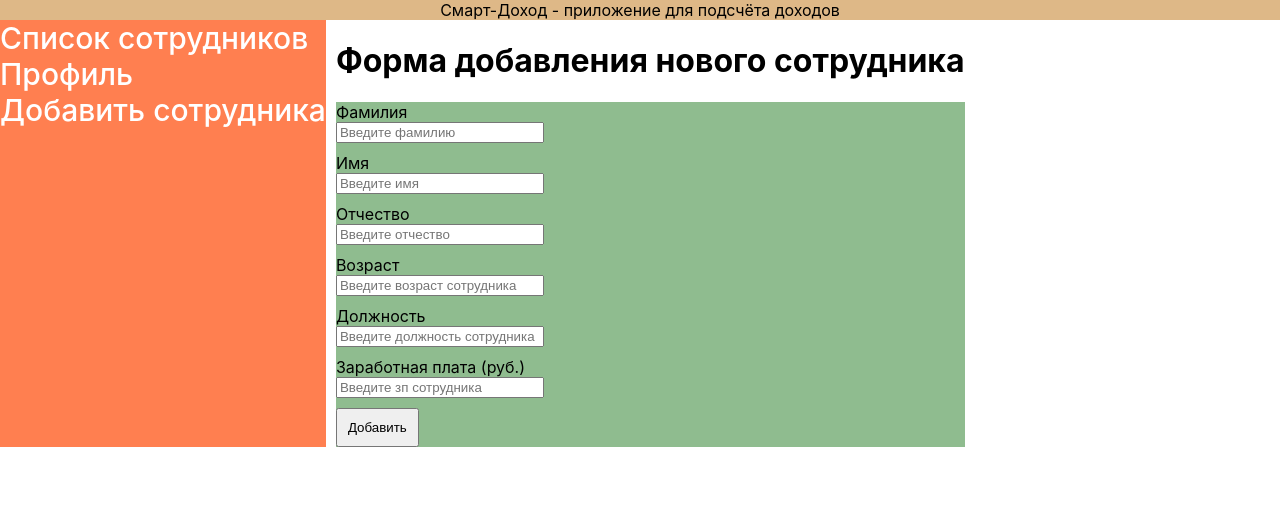
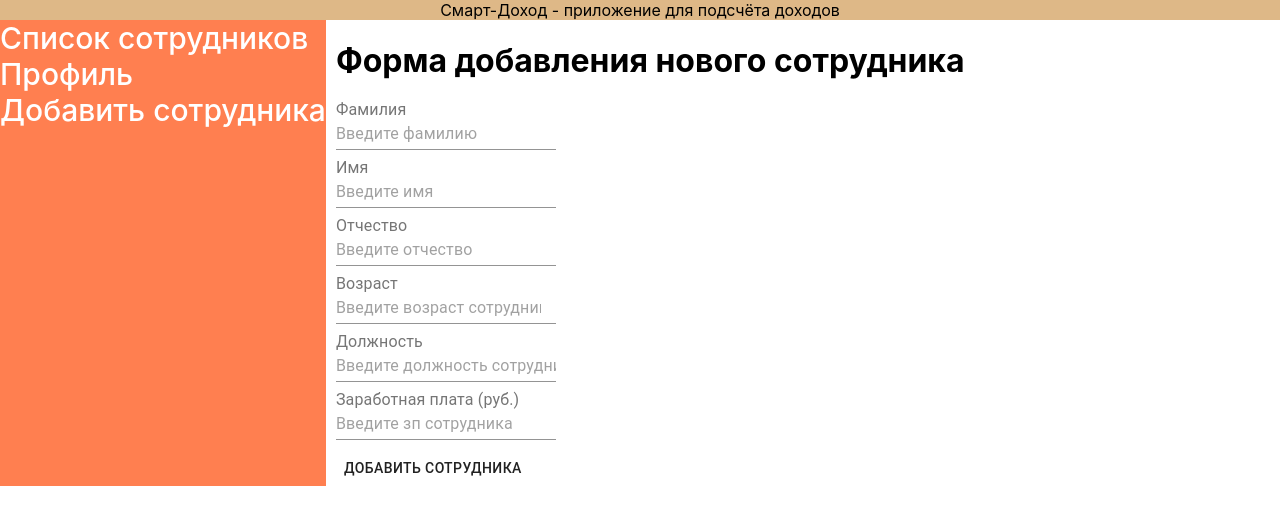
Before and after one commit to MaksimWeb/Front-End-Test, a React (Create React App) app in the folder my-app/: page /adduser in a window 1280 px wide. Shown: the top 524 px of the page. Built offline with nearby package versions, Linux system fonts and the light colour scheme.

Commit message:
plus hooks

```diff
--- a/my-app/src/Common/FormControls/FormControls.js
+++ /dev/null
@@ -1,6 +0,0 @@
-import React from "react";
-
-export const Input = (props) => {
-    debugger
-    return <input type="text" />
-}
--- a/my-app/src/components/AddWorker/AddWorker.jsx
+++ b/my-app/src/components/AddWorker/AddWorker.jsx
@@ -1,52 +1,133 @@
-import React from "react";
+import React, {useReducer} from "react";
 import style from "./AddWorker.module.css"
-import {Field, reduxForm} from "redux-form";
+import {Formik, Field, Form} from 'formik';
+import {Button, InputLabel, TextField} from "@material-ui/core";
+import * as Yup from 'yup';
+import {Redirect} from "react-router-dom";
+
+const symbols = (/^[^0-9]*$/);
+
+const SignupSchema = Yup.object().shape({
+    workerSurname: Yup.string()
+        .min(2, 'Too Short!')
+        .max(50, 'Too Long!')
+        .required('Required')
+        .matches(symbols, 'Invalid surname'),
+    workerName: Yup.string()
+        .min(2, 'Too Short!')
+        .max(50, 'Too Long!')
+        .required('Required')
+        .matches(symbols, 'Invalid name'),
+    workerMiddlename: Yup.string()
+        .min(2, 'Too Short!')
+        .max(50, 'Too Long!')
+        .required('Required')
+        .matches(symbols, 'Invalid middlename'),
+    workerPosition: Yup.string()
+        .min(2, 'Too Short!')
+        .max(50, 'Too Long!')
+        .required('Required')
+        .matches(symbols, 'Invalid position')
+});
+
 
 const AddWorker = (props) => {
 
     let onAddUser = (values) => {
-         props.addUser(values);
+        props.addUser(values);
     }
 
     return (
         <div>
             <h1>Форма добавления нового сотрудника</h1>
-            <AddWorkerReduxForm onSubmit={onAddUser}/>
+            <AddWorkerForm addUser={onAddUser}/>
         </div>
     )
 }
 
 const AddWorkerForm = (props) => {
-    return  <form onSubmit={props.handleSubmit}className={style.workersBlock}>
 
+    const initialState = false;
+
+    function reducer(state, action) {
+        switch (action.type) {
+            case 'submit': {
+              return true;
+            }
+            default:
+                throw new Error();
+        }
+    }
+
+    const [state, dispatch] = useReducer(reducer, initialState);
+
+    if (state) {
+        return <Redirect to={'/workers'}/>
+    }
+
+    return (
         <div>
-            Фамилия
-            <Field className={style.input} name="workerSurname" component="input" placeholder="Введите фамилию"/>
+            <Formik
+                initialValues={{
+                    workerSurname: '',
+                    workerName: '',
+                    workerMiddlename: '',
+                    workerAge: '',
+                    workerPosition: '',
+                    workerSalary: '',
+                }}
+                validationSchema={SignupSchema}
+                onSubmit={async (values) => {
+                    props.addUser(values)
+                    dispatch({type:'submit'})
+                }}
+            >
+                {({values, errors, touched}) => (
+                    <Form className={style.form}>
+                        <InputLabel htmlFor='lastName'>Фамилия</InputLabel>
+                        <Field className={style.formField} id="lastName" name="workerSurname"
+                               placeholder="Введите фамилию"
+                               as={TextField}/>
+                        {errors.workerSurname && touched.workerSurname ? (<div>{errors.workerSurname}</div>
+                        ) : null}
+
+                        <InputLabel htmlFor='firstName'>Имя</InputLabel>
+                        <Field className={style.formField} id="firstName" name="workerName" placeholder="Введите имя"
+                               as={TextField}/>
+                        {errors.workerName && touched.workerName ? (<div>{errors.workerName}</div>
+                        ) : null}
+
+                        <InputLabel htmlFor='middleName'>Отчество</InputLabel>
+                        <Field className={style.formField} id="middleName" name="workerMiddlename"
+                               placeholder="Введите отчество" as={TextField}/>
+                        {errors.workerMiddlename && touched.workerMiddlename ? (<div>{errors.workerMiddlename}</div>
+                        ) : null}
+
+                        <InputLabel htmlFor='age'>Возраст</InputLabel>
+                        <Field className={style.formField} id="age" name="workerAge" type="number"
+                               placeholder="Введите возраст сотрудника" as={TextField}/>
+
+                        <InputLabel htmlFor='position'>Должность</InputLabel>
+                        <Field className={style.formField} id="position" name="workerPosition"
+                               placeholder="Введите должность сотрудника" as={TextField}/>
+                        {errors.workerPosition && touched.workerPosition ? (<div>{errors.workerPosition}</div>
+                        ) : null}
+
+                        <InputLabel htmlFor='salary'>Заработная плата (руб.)</InputLabel>
+                        <Field className={style.formField} id="salary" name="workerSalary" type="number"
+                               placeholder="Введите зп сотрудника" as={TextField}/>
+
+                        <div>
+                            <Button type="submit">Добавить сотрудника</Button>
+                        </div>
+
+                    </Form>
+                )}
+
+            </Formik>
         </div>
-       <div>
-           Имя
-           <Field className={style.input} name="workerName" component="input" placeholder="Введите имя"/>
-       </div>
-        <div>
-            Отчество
-            <Field className={style.input} name="workerMiddlename" component="input" placeholder="Введите отчество"/>
-        </div>
-        <div>
-            Возраст
-            <Field className={style.input} name="workerAge" component="input" type="number" placeholder="Введите возраст сотрудника"/>
-        </div>
-        <div>
-            Должность
-            <Field className={style.input} name="workerPosition" component="input" placeholder="Введите должность сотрудника"/>
-        </div>
-        <div>
-            Заработная плата (руб.)
-            <Field className={style.input} name="workerSalary" component="input" type="number" placeholder="Введите зп сотрудника"/>
-        </div>
-        <button>Добавить</button>
-    </form>
-}
+    )
 
-const AddWorkerReduxForm = reduxForm ({form:'addWorker'}) (AddWorkerForm)
+};
 
 export default AddWorker;
--- a/my-app/src/components/AddWorker/AddWorker.module.css
+++ b/my-app/src/components/AddWorker/AddWorker.module.css
@@ -1,17 +1,12 @@
 .workersBlock {
     background: darkseagreen;
     width: 100%;
-}
-
-input {
-    display: block;
-    margin-bottom: 10px;
 }
 
 button {
     padding: 10px;
 }
 
-.input {
-    width: 200px;
+.formField {
+    margin-bottom: 10px  !important;;
 }
--- a/my-app/src/components/Profile/Profile.jsx
+++ b/my-app/src/components/Profile/Profile.jsx
@@ -1,9 +1,10 @@
-import React from "react";
+import React, {useEffect} from "react";
 import style from "./Profile.module.css"
 import {Redirect} from 'react-router-dom';
 import {Formik, Field, Form, FieldArray} from 'formik';
 import {Button, InputLabel, TextField} from "@material-ui/core";
 import * as Yup from 'yup';
+import {Profit} from "../../redux/worker-reducer";
 
 const symbols = (/^[^0-9]*$/);
 
@@ -62,7 +63,15 @@ const Profile = (props) => {
     )
 }
 
-const Basic = (props) => (
+const Basic = (props) => {
+
+    let initialState = props.profile.profit.reduce((accum, elem) => accum + elem.salary, 0)
+
+    useEffect(() => {
+
+    }, [initialState])
+
+    return (
         <div>
 
             <Formik
@@ -78,12 +87,14 @@ const Basic = (props) => (
                 validationSchema={SignupSchema}
                 onSubmit={async (values) => {
                     props.changeData(values, props.profile.id)
+
                 }}
             >
                 {({values, errors, touched}) => (
                     <Form className={style.form}>
                         <InputLabel htmlFor='lastName'>Фамилия</InputLabel>
-                    <Field className={style.formField} id="lastName" name="editedSurname" placeholder="Введите фамилию"
+                        <Field className={style.formField} id="lastName" name="editedSurname"
+                               placeholder="Введите фамилию"
                                as={TextField}/>
                         {errors.editedSurname && touched.editedSurname ? (<div>{errors.editedSurname}</div>
                         ) : null}
@@ -91,18 +102,24 @@ const Basic = (props) => (
                         <InputLabel htmlFor='firstName'>Имя</InputLabel>
                         <Field className={style.formField} id="firstName" name="editedName" placeholder="Введите имя"
                                as={TextField}/>
+                        {errors.editedName && touched.editedName ? (<div>{errors.editedName}</div>
+                        ) : null}
 
                         <InputLabel htmlFor='middleName'>Отчество</InputLabel>
                         <Field className={style.formField} id="middleName" name="editedMiddlename"
                                placeholder="Введите отчество" as={TextField}/>
+                        {errors.editedMiddlename && touched.editedMiddlename ? (<div>{errors.editedMiddlename}</div>
+                        ) : null}
 
                         <InputLabel htmlFor='age'>Возраст</InputLabel>
                         <Field className={style.formField} id="age" name="editedAge" type="number"
-                           placeholder="Введите вораст сотрудника" as={TextField}/>
+                               placeholder="Введите возраст сотрудника" as={TextField}/>
 
                         <InputLabel htmlFor='position'>Должность</InputLabel>
                         <Field className={style.formField} id="position" name="editedPosition"
                                placeholder="Введите должность сотрудника" as={TextField}/>
+                        {errors.editedPosition && touched.editedPosition ? (<div>{errors.editedPosition}</div>
+                        ) : null}
 
                         <InputLabel htmlFor='salary'>Заработная плата (руб.)</InputLabel>
                         <Field className={style.formField} id="salary" name="editedSalary" type="number"
@@ -112,26 +129,31 @@ const Basic = (props) => (
                             <FieldArray name='editedProfit'>
                                 {(arrayHelpers) => (
                                     <div>
-                                    <Button onClick={() => arrayHelpers.push({
-                                        name: '',
-                                        age: ''
-                                    })}>Добавить доход</Button>
+                                        <Button onClick={() => arrayHelpers.push(new Profit(
+                                            values.editedProfit.length + 1,
+                                            '',
+                                            ''
+                                        ))}>Добавить доход</Button>
                                         {values.editedProfit.map((profit, index) => {
                                             return (
-                                            <div key={profit.salary}>
+                                                <div className={style.arrayField} key={profit.id}>
                                                     <Field as={TextField} type="number" placeholder='Заработок'
                                                            name={`editedProfit.${index}.salary`}/>
                                                     <Field as={TextField} type='date' placeholder='Месяц'
                                                            name={`editedProfit.${index}.date`}/>
-
                                                     <Button onClick={() => arrayHelpers.remove(index)}>x</Button>
                                                 </div>
                                             )
                                         })}
+
+                                        <InputLabel htmlFor='summary'>Итог (руб.)</InputLabel>
+                                        <Field id="summary" as={TextField} value={initialState}/>
                                     </div>
                                 )
                                 }
                             </FieldArray>
+
+
                             <Button type="submit">Сохранить изменения</Button>
                             <Button onClick={props.deleteUser} className={style.button} type='submit'>Удалить
                                 сотрудника</Button>
@@ -145,6 +167,9 @@ const Basic = (props) => (
 
             </Formik>
         </div>
-);
+    )
+
+
+};
 
 export default Profile;
--- a/my-app/src/components/Profile/Profile.module.css
+++ b/my-app/src/components/Profile/Profile.module.css
@@ -20,3 +20,7 @@
 .formField {
     margin-bottom: 10px  !important;;
 }
+
+.arrayField {
+    margin-bottom: 10px !important;
+}
--- a/my-app/src/redux/profile-reducer.js
+++ b/my-app/src/redux/profile-reducer.js
@@ -1,5 +1,4 @@
 const SET_USER_PROFILE = 'SET_USER_PROFILE';
-const LOAD = 'LOAD'
 
 let initialState = {
     profile: null
--- a/my-app/src/redux/worker-reducer.js
+++ b/my-app/src/redux/worker-reducer.js
@@ -7,8 +7,9 @@ const TOGGLE_IS_DELETING = 'TOGGLE_IS_DELETING';
 const TOGGLE_IS_CHANGING = 'TOGGLE_IS_CHANGING';
 
 
-class Profit  {
-    constructor(salary, date) {
+export class  Profit  {
+    constructor(id, salary, date) {
+        this.id = id
         this.salary = salary
         this.date = date
     }
@@ -26,21 +27,21 @@ let initialState = {
             salary: '130000',
             avatar: 'https://media.istockphoto.com/vectors/support-icon-vector-female-construction-service-worker-person-profile-vector-id1140360467',
             profit: [
-                new Profit (130000, '2019-02-03'),
-                new Profit (130000, '2010-10-13')
+                new Profit ( 1,130000, '2019-02-03'),
+                new Profit (2, 130000, '2010-10-13')
             ]
         },
         {
             id: 2,
             surname: 'Samson',
             name: 'Chris',
-            middlename: 'O',
+            middlename: 'Os',
             age: 20,
             position: 'Back-End',
             salary: '13000',
             avatar: 'https://media.istockphoto.com/vectors/support-icon-vector-female-construction-service-worker-person-profile-vector-id1140360467',
             profit: [
-                new Profit (13000, '2021-12-31')
+                new Profit (1,13000, '2021-12-31')
             ]
         },
         {
@@ -53,7 +54,7 @@ let initialState = {
             salary: '50000',
             avatar: 'https://media.istockphoto.com/vectors/support-icon-vector-female-construction-service-worker-person-profile-vector-id1140360467',
             profit: [
-                new Profit (50000, '2000-05-05')
+                new Profit (1,50000, '2000-05-05')
             ]
         }
     ],
@@ -80,6 +81,7 @@ const workerReducer = (state = initialState, action) => {
                 position: action.newWorkerInfo.workerPosition,
                 age: action.newWorkerInfo.workerAge,
                 salary: action.newWorkerInfo.workerSalary,
+                profit: [],
                 avatar: 'https://media.istockphoto.com/vectors/support-icon-vector-female-construction-service-worker-person-profile-vector-id1140360467'
             }
 
```
Also changed, not shown: my-app/src/components/Profile/ProfileContainer.jsx (+0 -21 lines). Lines whose indentation alone changed are shown as unchanged.
